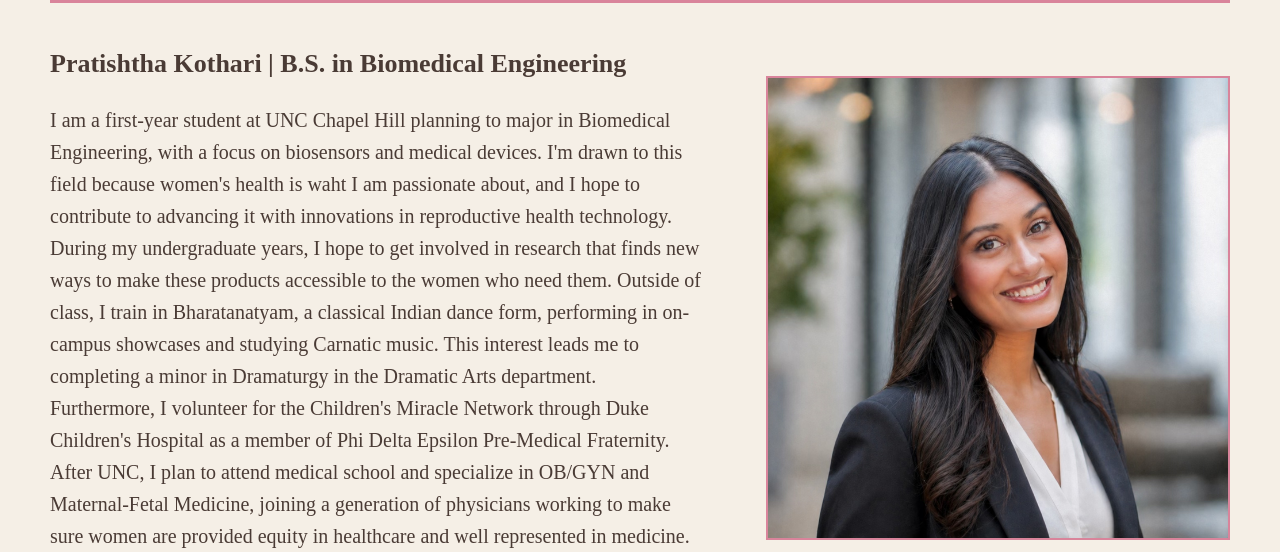
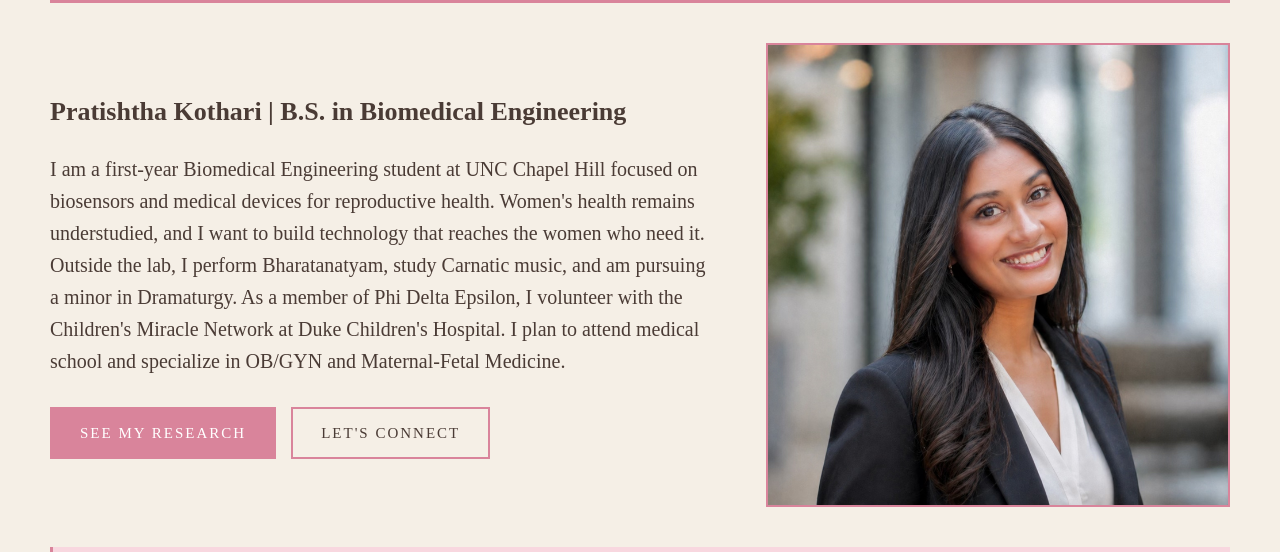
Before and after one commit to pratishthakothari/pratishthakothari.github.io, a plain HTML site: page index.html in a window 1280 px wide. Shown: the part 248-800 px from the top of the page. Drawn offline with Linux system fonts and the light colour scheme.

Commit message:
what you changed

```diff
--- a/index.html
+++ b/index.html
@@ -22,18 +22,21 @@
             </nav>
         </header>
 
-       <div class="intro">
+    <div class="intro">
     <div class="intro-text">
         <h1>Pratishtha Kothari | B.S. in Biomedical Engineering</h1>
-        <p class="body">I am a first-year student at UNC Chapel Hill planning to major in Biomedical Engineering, with a focus on biosensors and medical devices. I'm drawn to this field because women's health is waht I am passionate about, and I hope to contribute to advancing it with innovations in reproductive health technology. During my undergraduate years, I hope to get involved in research that finds new ways to make these products accessible to the women who need them. Outside of class, I train in Bharatanatyam, a classical Indian dance form, performing in on-campus showcases and studying Carnatic music. This interest leads me to completing a minor in Dramaturgy in the Dramatic Arts department. Furthermore, I volunteer for the Children's Miracle Network through Duke Children's Hospital as a member of Phi Delta Epsilon Pre-Medical Fraternity. After UNC, I plan to attend medical school and specialize in OB/GYN and Maternal-Fetal Medicine, joining a generation of physicians working to make sure women are provided equity in healthcare and well represented in medicine.</p>
+        <p class="body">I am a first-year Biomedical Engineering student at UNC Chapel Hill focused on biosensors and medical devices for reproductive health. Women's health remains understudied, and I want to build technology that reaches the women who need it. Outside the lab, I perform Bharatanatyam, study Carnatic music, and am pursuing a minor in Dramaturgy. As a member of Phi Delta Epsilon, I volunteer with the Children's Miracle Network at Duke Children's Hospital. I plan to attend medical school and specialize in OB/GYN and Maternal-Fetal Medicine.</p>
+        <div class="buttons">
+            <a href="research.html" class="button">See My Research</a>
+            <a href="https://www.linkedin.com/in/pratishtha-kothari-148614324" target="_blank" class="button button-outline">Let's Connect</a>
+        </div>
     </div>
     <img src="images/headshot.jpg" alt="Pratishtha Kothari" class="photo">
 </div>
         <div class="quote">
-            <p>"The world cannot afford the loss of the talents of half its people."</p>
-            <p class="name">- Rosalyn Sussman Yalow, Nobel Prize 1977, Medicine</p>
+            <p>"I thought that in order to create an ocean, you have to start with a single drop"</p>
+            <p class="name">- Denis Mukwege, Nobel Prize 2018, Peace</p>
         </div>
-
         <footer>
             <p>Pratishtha Kothari | <a href="mailto:prati@unc.edu">prati@unc.edu</a></p>
         </footer>
--- a/style.css
+++ b/style.css
@@ -215,3 +215,38 @@ footer {
         padding-top: 40px;
     }
 }
+.buttons {
+    display: flex;
+    gap: 15px;
+    flex-wrap: wrap;
+    margin-top: 30px;
+}
+
+.button {
+    display: inline-block;
+    padding: 12px 28px;
+    background-color: #D9849B;
+    color: white;
+    border: 2px solid #D9849B;
+    text-decoration: none;
+    text-transform: uppercase;
+    letter-spacing: 2px;
+    font-size: 15px;
+    transition: background-color 0.2s, color 0.2s;
+}
+
+.button:hover {
+    background-color: #B8566F;
+    border-color: #B8566F;
+}
+
+.button-outline {
+    background-color: transparent;
+    color: #4A3B35;
+}
+
+.button-outline:hover {
+    background-color: #D9849B;
+    border-color: #D9849B;
+    color: white;
+}
```
Also changed, not shown: research.html (+2 -2 lines), resume.html (+1 -1 lines).
